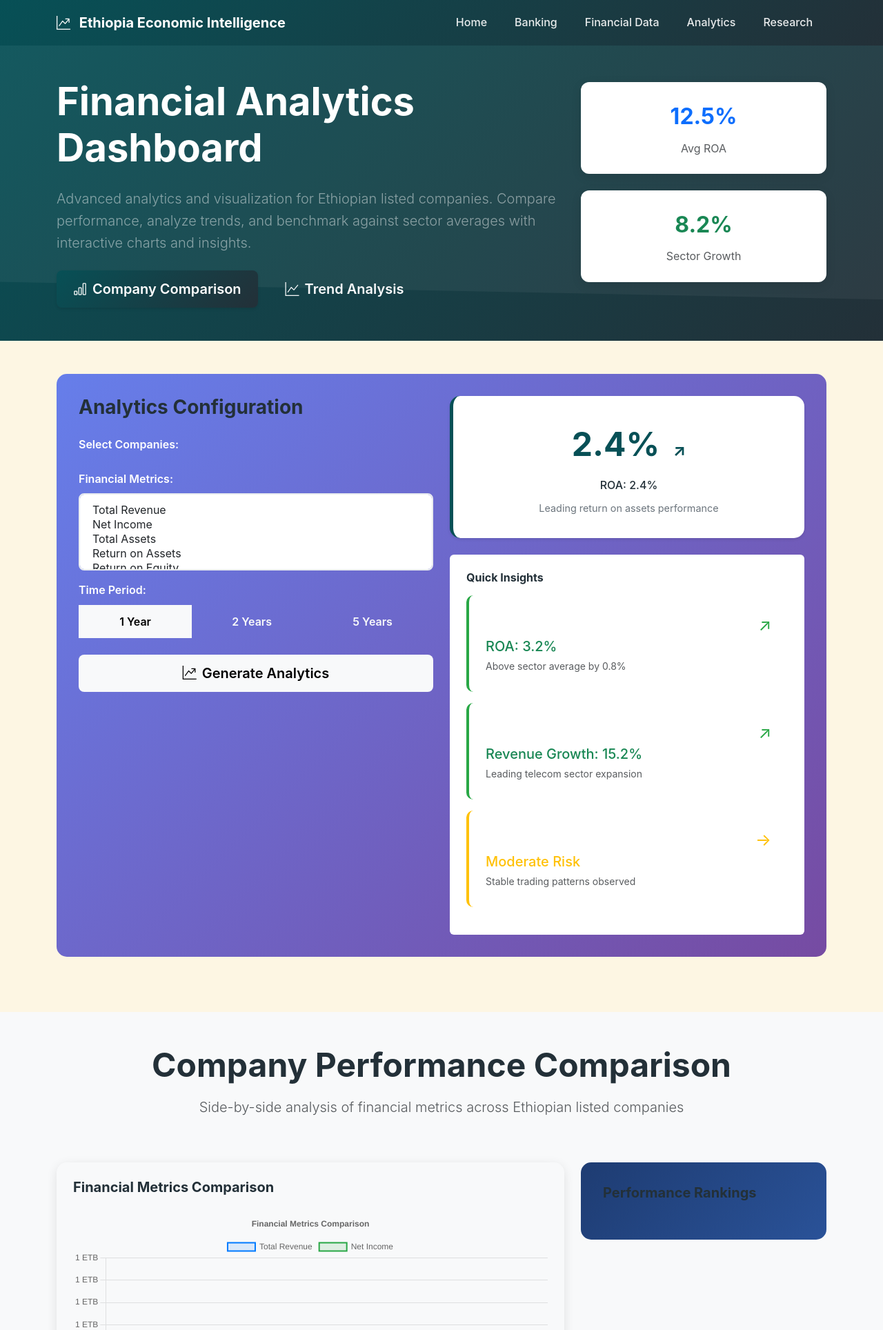
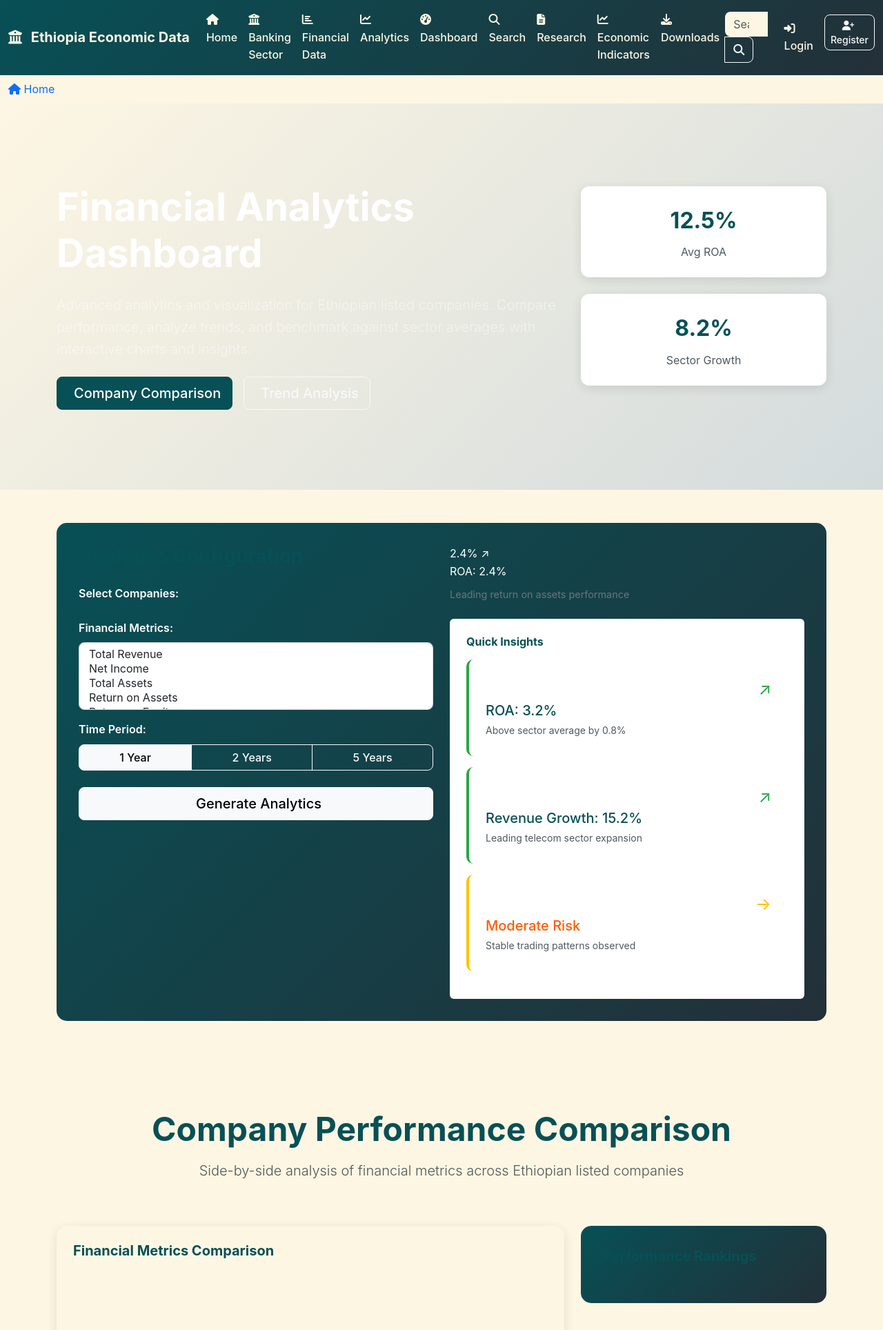
Before and after one commit to abela-21/ethiopia-financial-data, a Flask app: template templates/analytics.html in a window 1280 px wide. Shown: the top 1928 px of the page at 69% size. Run offline with Flask 3, Linux system fonts and the light colour scheme; the template is opened without the code that fills it, so the values that code supplies are empty; a map, chart or similar area stays blank; parts of the project's set-up code (start-up, migrations or seed data) failed here and were passed over; some libraries are stand-ins or nearby versions.

Commit message:
Unify layout and appearance of analytics and financial data pages
Refactors analytics.html and financial_data.html to extend base.html for consistent styling.

Replit-Commit-Author: Agent
Replit-Commit-Session-Id: d90c0c0e-a632-408f-8798-0d23c952e810
Replit-Commit-Screenshot-Url: https://storage.googleapis.com/screenshot-production-us-central1/2f368adc-7e52-4124-b315-06ff67783e08/a2311abd-4110-46a4-a54e-91fa58672a71.jpg

```diff
--- a/templates/analytics.html
+++ b/templates/analytics.html
@@ -1,12 +1,8 @@
-<!DOCTYPE html>
-<html lang="en">
-<head>
-    <meta charset="UTF-8">
-    <meta name="viewport" content="width=device-width, initial-scale=1.0">
-    <title>Financial Analytics - Ethiopia Economic Intelligence</title>
-    <link href="https://cdn.jsdelivr.net/npm/bootstrap@5.3.0/dist/css/bootstrap.min.css" rel="stylesheet">
-    <link rel="stylesheet" href="https://cdn.jsdelivr.net/npm/bootstrap-icons@1.10.0/font/bootstrap-icons.css">
-    <link rel="stylesheet" href="{{ url_for('static', filename='css/main.css') }}">
+{% extends "base.html" %}
+
+{% block title %}Financial Analytics - Ethiopia Economic Intelligence{% endblock %}
+
+{% block extra_head %}
     <style>
         .analytics-card {
             border: none;
@@ -24,14 +20,14 @@
             margin: 20px 0;
         }
         .metric-selector {
-            background: linear-gradient(135deg, #667eea 0%, #764ba2 100%);
+            background: linear-gradient(135deg, #075056 0%, #233038 100%);
             color: white;
             border-radius: 15px;
             padding: 2rem;
             margin-bottom: 2rem;
         }
         .comparison-panel {
-            background: linear-gradient(135deg, #1e3c72 0%, #2a5298 100%);
+            background: linear-gradient(135deg, #075056 0%, #233038 100%);
             color: white;
             border-radius: 15px;
             padding: 2rem;
@@ -75,39 +71,9 @@
             margin-bottom: 0.5rem;
         }
     </style>
-</head>
-<body>
-    <!-- Navigation -->
-    <nav class="navbar navbar-expand-lg navbar-dark economic-navbar">
-        <div class="container">
-            <a class="navbar-brand fw-bold" href="{{ url_for('main.index') }}">
-                <i class="bi bi-graph-up-arrow me-2"></i>
-                Ethiopia Economic Intelligence
-            </a>
-            <button class="navbar-toggler" type="button" data-bs-toggle="collapse" data-bs-target="#navbarNav">
-                <span class="navbar-toggler-icon"></span>
-            </button>
-            <div class="collapse navbar-collapse" id="navbarNav">
-                <ul class="navbar-nav ms-auto">
-                    <li class="nav-item">
-                        <a class="nav-link" href="{{ url_for('main.index') }}">Home</a>
-                    </li>
-                    <li class="nav-item">
-                        <a class="nav-link" href="{{ url_for('main.banking') }}">Banking</a>
-                    </li>
-                    <li class="nav-item">
-                        <a class="nav-link" href="{{ url_for('main.financial_data') }}">Financial Data</a>
-                    </li>
-                    <li class="nav-item">
-                        <a class="nav-link active" href="{{ url_for('main.analytics') }}">Analytics</a>
-                    </li>
-                    <li class="nav-item">
-                        <a class="nav-link" href="{{ url_for('main.research') }}">Research</a>
-                    </li>
-                </ul>
-            </div>
-        </div>
-    </nav>
+{% endblock %}
+
+{% block content %}
 
     <!-- Hero Section -->
     <section class="hero-section py-5">
@@ -343,29 +309,4 @@
         </div>
     </section>
 
-    <!-- Footer -->
-    <footer class="economic-footer py-5">
-        <div class="container">
-            <div class="row">
-                <div class="col-lg-6">
-                    <h5 class="fw-bold text-white mb-3">Ethiopia Economic Intelligence</h5>
-                    <p class="text-white-50">Advanced financial analytics platform delivering comprehensive insights into Ethiopian capital markets through interactive visualization and comparative analysis.</p>
-                </div>
-                <div class="col-lg-6 text-lg-end">
-                    <p class="text-white-50 mb-0">
-                        Analytics powered by authentic financial data from ESX, NBE, and company reports
-                    </p>
-                    <small class="text-white-50">
-                        Real-time calculations and trend analysis updated continuously
-                    </small>
-                </div>
-            </div>
-        </div>
-    </footer>
-
-    <!-- Scripts -->
-    <script src="https://cdn.jsdelivr.net/npm/bootstrap@5.3.0/dist/js/bootstrap.bundle.min.js"></script>
-    <script src="https://cdn.jsdelivr.net/npm/chart.js"></script>
-    <script src="{{ url_for('static', filename='js/analytics.js') }}"></script>
-</body>
-</html>
+{% endblock %}
```
Also changed, not shown: templates/financial_data.html (+5 -9 lines).
